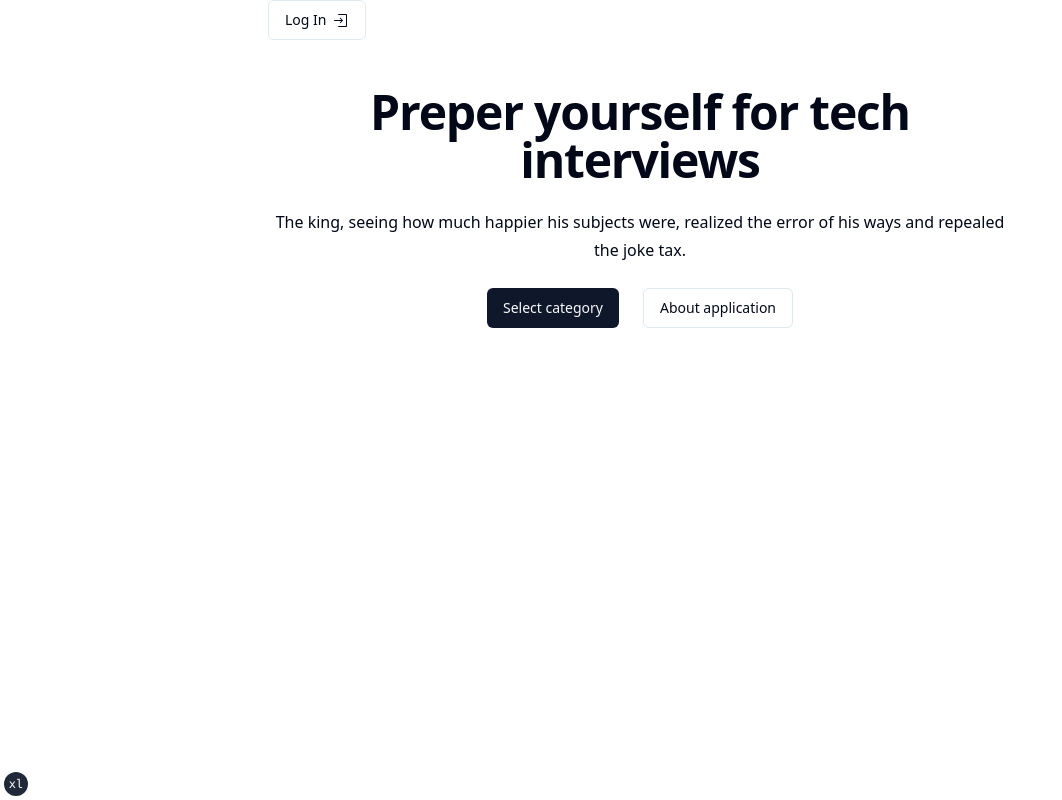
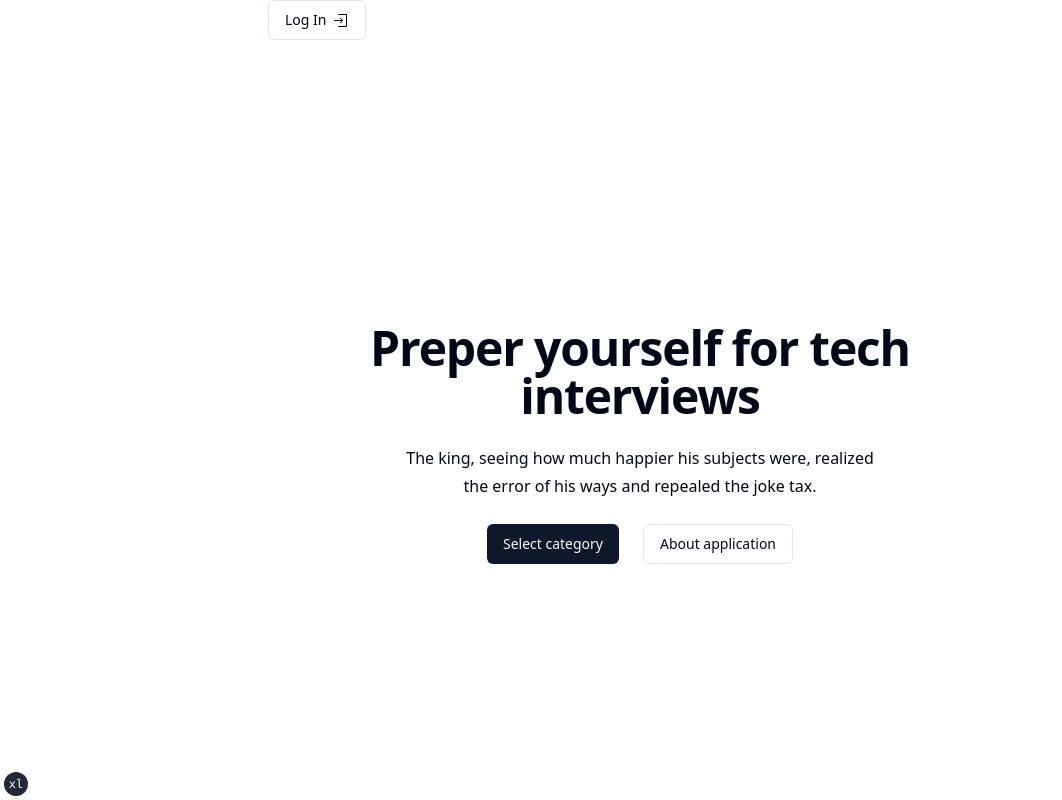
Before and after one commit to rafal19987/Ready4Tech-Flashcards-Learning-App-Nextjs-TypeScript-Tailwind-Shadcn-Nextauth-Nestjs-MySql-TypeORM, a Next.js app in the folder client/: page / in a window 1280 px wide. Shown: the whole page, without its empty margins (0-1062 px from the left). Built offline with nearby package versions, Linux system fonts and the light colour scheme; no server answers.

Commit message:
fix: rwd

```diff
--- a/client/src/app/page.tsx
+++ b/client/src/app/page.tsx
@@ -5,9 +5,9 @@ import Link from 'next/link';
 
 export default async function Home() {
   return (
-    <div className='flex flex-col h-full items-center justify-center'>
+    <div className='flex-grow flex flex-col h-full items-center justify-center'>
       <H1 className='text-center'>Preper yourself for tech interviews</H1>
-      <P className='text-center'>
+      <P className='text-center lg:w-2/3'>
         The king, seeing how much happier his subjects were, realized the error
         of his ways and repealed the joke tax.
       </P>
```
